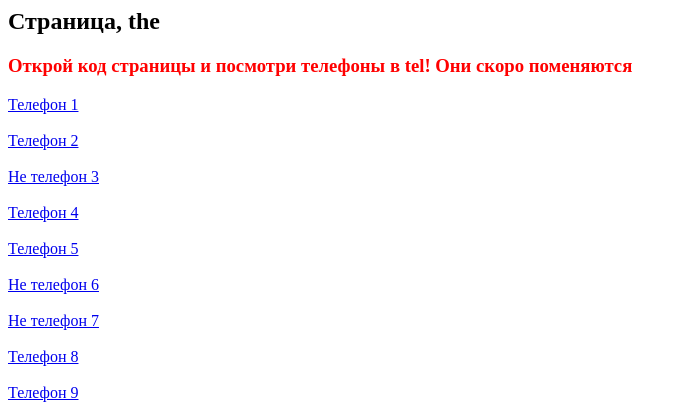
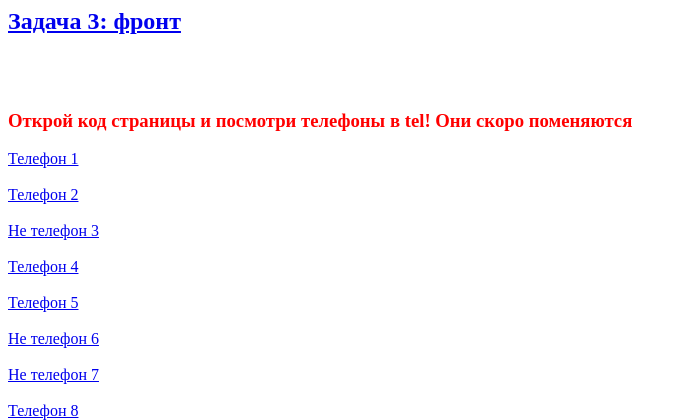
Before and after one commit to maki42mono/td-easy, a PHP site: page /phone-disaster.php in a window 1280 px wide. Shown: the top 420 px of the page, without its empty margins (0-687 px from the left). Run offline with PHP 8.4, Linux system fonts and the light colour scheme.

Commit message:
Почистил код

```diff
--- a/phone-disaster.php
+++ b/phone-disaster.php
@@ -18,6 +18,9 @@ $rand_phone_number = \myClasses\PhoneDisaster::getRandPhoneNumber();
 <html>
 <head>
     <script>
+        <?php
+//            Формируем массив со случайным городом и телефоном
+        ?>
         var myCityNumberArr = [
             "<?= $rand_city ?>",
             "<?= $rand_phone_number ?>"
@@ -25,12 +28,14 @@ $rand_phone_number = \myClasses\PhoneDisaster::getRandPhoneNumber();
     </script>
 </head>
 <body>
-    <h2>Страница, the</h2>
+<h2><a target='_blank' href='http://task4developer.tilda.ws/backend-easy-task'>Задача 3: фронт</a></h2><br><br>
     <h3 style="color: red;">Открой код страницы и посмотри телефоны в tel! Они скоро поменяются</h3>
     <?php
     $count = 1;
+//    заполняем страницу случайными телефонами
     foreach($rand_phone_numbers as $tel) {
         $if_we_make_phone_url = rand(0, 1);
+//        если это телефон — добавили префикс tel:
         if ($if_we_make_phone_url) {
             echo "<a href='tel:{$tel}'>Телефон {$count}</a><br><br>";
         } else {
```
